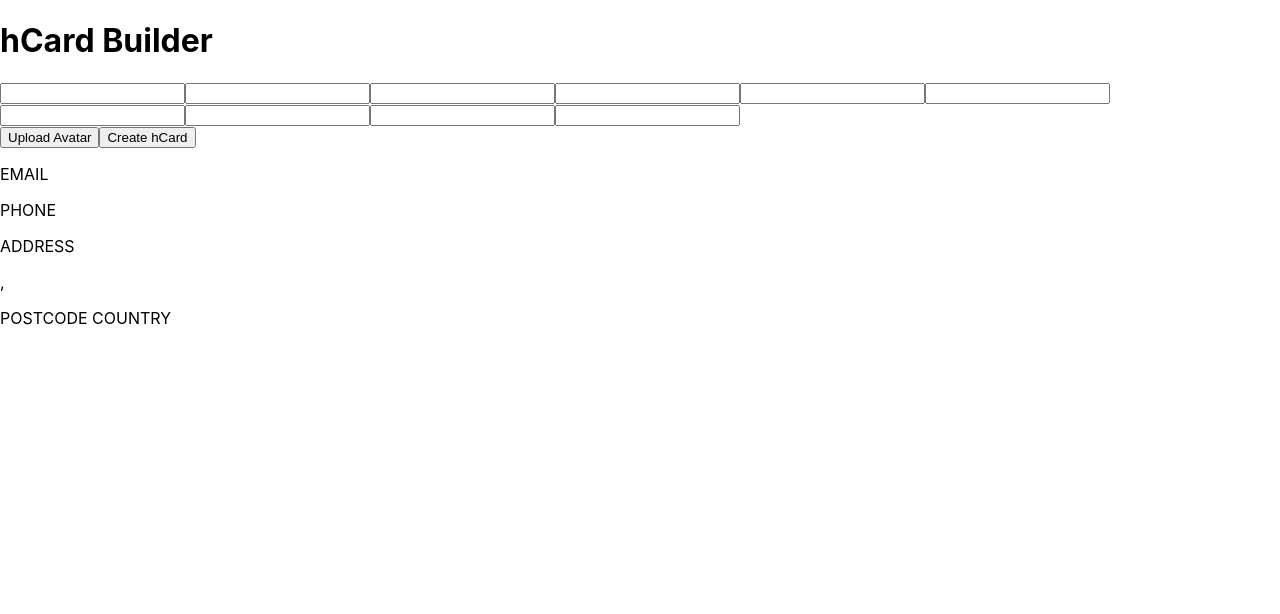
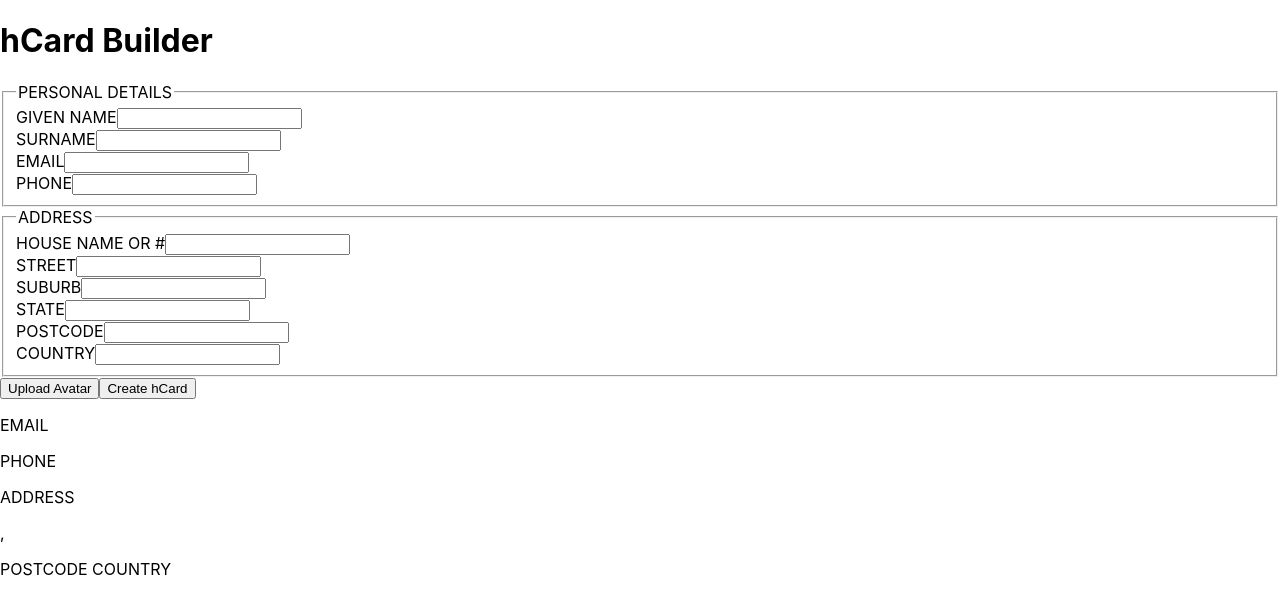
Before and after one commit to nilanarocha/hcard, a React (Create React App) app: page / in a window 1280 px wide. Shown: the top 614 px of the page. Built offline with nearby package versions, Linux system fonts and the light colour scheme.

Commit message:
creating label for input

```diff
--- a/src/components/Input.js
+++ b/src/components/Input.js
@@ -2,8 +2,13 @@ import React, { Component } from 'react';
 
 class Input extends Component {
   render() {
-    const { handleOnChange, name } = this.props;
-    return <input type="text" name={name} onChange={handleOnChange} />;
+    const { handleOnChange, name, label } = this.props;
+    return (
+      <div>
+        <label>{label}</label>
+        <input type="text" name={name} onChange={handleOnChange} />
+      </div>
+    );
   }
 }
 
--- a/src/pages/MainPage.js
+++ b/src/pages/MainPage.js
@@ -41,18 +41,65 @@ class MainPage extends Component {
       <div>
         <div>
           <h1>hCard Builder</h1>
+          <form>
+            <fieldset>
+              <legend>PERSONAL DETAILS</legend>
 
-          <form>
-            <Input name={'givenName'} handleOnChange={this.onInputChange} />
-            <Input name={'surname'} handleOnChange={this.onInputChange} />
-            <Input name={'email'} handleOnChange={this.onInputChange} />
-            <Input name={'phone'} handleOnChange={this.onInputChange} />
-            <Input name={'houseName'} handleOnChange={this.onInputChange} />
-            <Input name={'street'} handleOnChange={this.onInputChange} />
-            <Input name={'suburb'} handleOnChange={this.onInputChange} />
-            <Input name={'state'} handleOnChange={this.onInputChange} />
-            <Input name={'postcode'} handleOnChange={this.onInputChange} />
-            <Input name={'country'} handleOnChange={this.onInputChange} />
+              <Input
+                label={'GIVEN NAME'}
+                name={'givenName'}
+                handleOnChange={this.onInputChange}
+              />
+              <Input
+                label={'SURNAME'}
+                name={'surname'}
+                handleOnChange={this.onInputChange}
+              />
+              <Input
+                label={'EMAIL'}
+                name={'email'}
+                handleOnChange={this.onInputChange}
+              />
+              <Input
+                label={'PHONE'}
+                name={'phone'}
+                handleOnChange={this.onInputChange}
+              />
+            </fieldset>
+            <fieldset>
+              <legend>ADDRESS</legend>
+
+              <Input
+                label={'HOUSE NAME OR #'}
+                name={'houseName'}
+                handleOnChange={this.onInputChange}
+              />
+              <Input
+                label={'STREET'}
+                name={'street'}
+                handleOnChange={this.onInputChange}
+              />
+              <Input
+                label={'SUBURB'}
+                name={'suburb'}
+                handleOnChange={this.onInputChange}
+              />
+              <Input
+                label={'STATE'}
+                name={'state'}
+                handleOnChange={this.onInputChange}
+              />
+              <Input
+                label={'POSTCODE'}
+                name={'postcode'}
+                handleOnChange={this.onInputChange}
+              />
+              <Input
+                label={'COUNTRY'}
+                name={'country'}
+                handleOnChange={this.onInputChange}
+              />
+            </fieldset>
           </form>
           <button name="upload">Upload Avatar</button>
           <button name="create">Create hCard</button>
```
